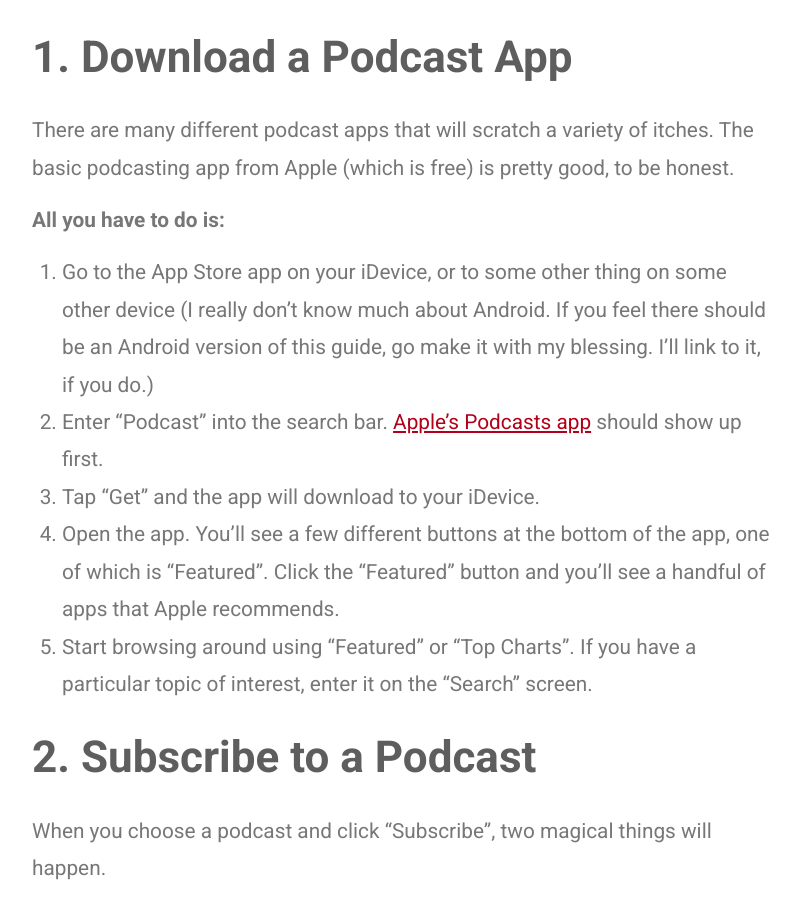
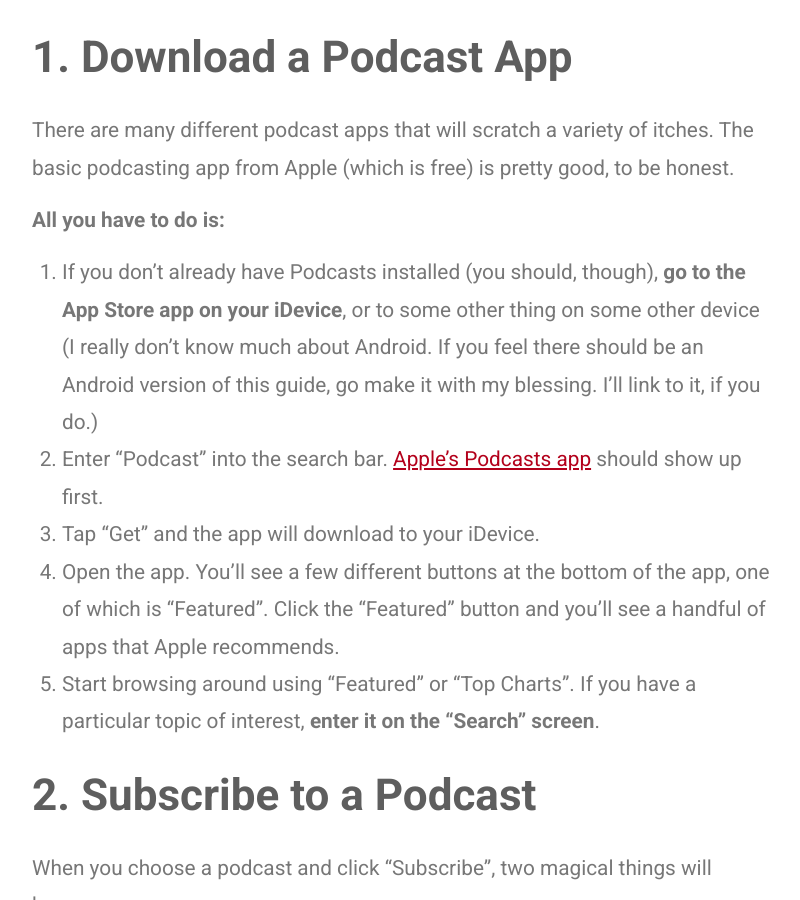
Before and after one commit to jimmymarks/podcastjustice, a Jekyll site: the page built from index.md, in a window 1280 px wide and 900 px high, scrolled down 1267 px. Shown: the whole window, without its empty margins (238-1038 px from the left). Built offline with Jekyll 4.4.1, drawn with Linux system fonts in a browser that asks for light colours.

Commit message:
Necessary changes to tracking/info

```diff
--- a/index.md
+++ b/index.md
@@ -28,11 +28,11 @@
 
 __All you have to do is:__
 
-1. Go to the App Store app on your iDevice, or to some other thing on some other device (I really don't know much about Android. If you feel there should be an Android version of this guide, go make it with my blessing. I'll link to it, if you do.)
+1. If you don't already have Podcasts installed (you should, though), __go to the App Store app on your iDevice__, or to some other thing on some other device (I really don't know much about Android. If you feel there should be an Android version of this guide, go make it with my blessing. I'll link to it, if you do.)
 1. Enter "Podcast" into the search bar. [Apple's Podcasts app] [2] should show up first.
 1. Tap "Get" and the app will download to your iDevice.
 1. Open the app. You'll see a few different buttons at the bottom of the app, one of which is "Featured". Click the "Featured" button and you'll see a handful of apps that Apple recommends.
-1. Start browsing around using "Featured" or "Top Charts". If you have a particular topic of interest, enter it on the "Search" screen.
+1. Start browsing around using "Featured" or "Top Charts". If you have a particular topic of interest, __enter it on the "Search" screen__.
 
 ###2. Subscribe to a Podcast
 
```
Also changed, not shown: _layouts/default.html (+9 -0 lines), 4 other files.
